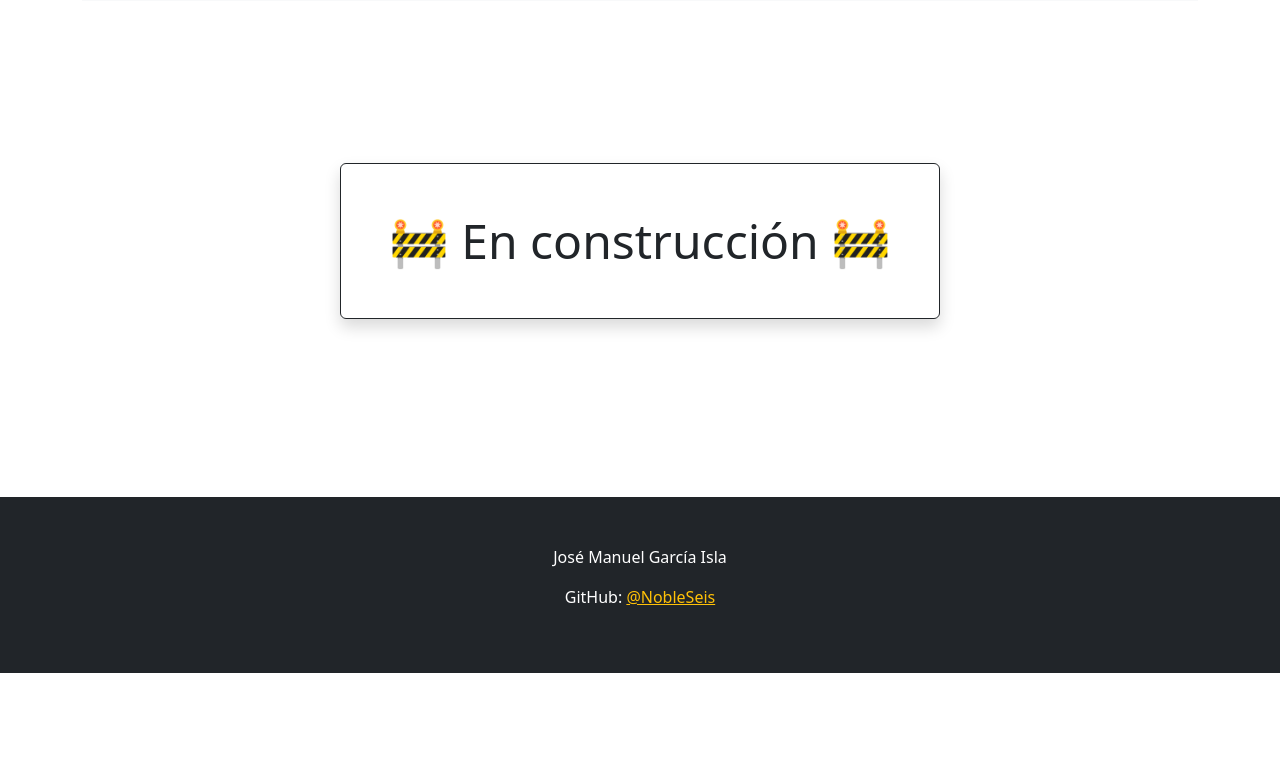
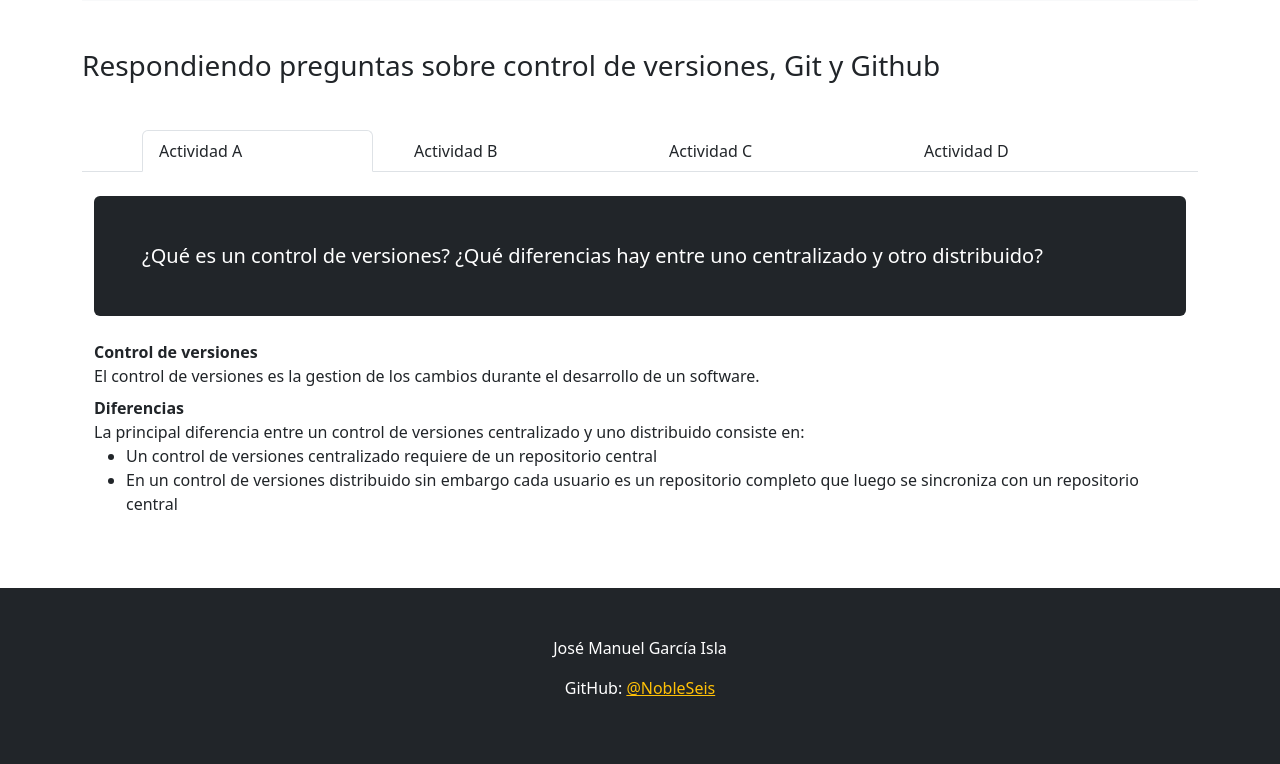
Before and after one commit to NobleSeis/2DAW, a PHP site: page /actividad5.php in a window 1280 px wide. Shown: the part 404-1168 px from the top of the page. Before the commit the page ends 1077 px from the top, so only its background shows below. Run offline with PHP 8.4, Linux system fonts and the light colour scheme.

Commit message:
[Add] - DWES - Tarea1 - 5

```diff
--- a/Desarrollo web en entorno servidor/Tema 1/gar_isl_j/5/actividad5.php
+++ b/Desarrollo web en entorno servidor/Tema 1/gar_isl_j/5/actividad5.php
@@ -5,7 +5,93 @@
         <li class="breadcrumb-item active">Actividad 5</li>
     </ol>
 </nav>
-<div style="display: flex; min-height: 50vh; align-items: center; justify-content: center;">
-    <p class="display-5 border border-dark p-5 shadow rounded">🚧 En construcción 🚧</p>
+
+<h3 class="mb-4">Respondiendo preguntas sobre control de versiones, Git y Github</h3>
+<div class="container-fluid mt-5">
+    <ul class="nav nav-tabs px-5 row">
+        <li class="nav-item col-sm-12 col-md-3">
+            <a class="nav-link active text-dark" data-bs-toggle="tab" href="#actividad1">Actividad A</a>
+        </li>
+        <li class="nav-item col-sm-12 col-md-3">
+            <a class="nav-link text-dark" data-bs-toggle="tab" href="#actividad2">Actividad B</a>
+        </li>
+        <li class="nav-item col-sm-12 col-md-3">
+            <a class="nav-link text-dark" data-bs-toggle="tab" href="#actividad3">Actividad C</a>
+        </li>
+        <li class="nav-item col-sm-12 col-md-3">
+            <a class="nav-link text-dark" data-bs-toggle="tab" href="#actividad4">Actividad D</a>
+        </li>
+    </ul>
+</div>
+<div class="tab-content my-4">
+    <!-- Actividad 1 -->
+    <div class="tab-pane container active" id="actividad1">
+        <h5 class="my-4 bg-dark p-5 text-white rounded">
+            ¿Qué es un control de versiones? ¿Qué diferencias hay entre uno centralizado y otro distribuido?
+        </h5>
+        <dl>
+            <dt>Control de versiones</dt>
+            <dd>
+                El control de versiones es la gestion de los cambios durante el desarrollo de un software.
+            </dd>
+            <dt>Diferencias</dt>
+            <dd>
+                La principal diferencia entre un control de versiones centralizado y uno distribuido consiste en:
+                <ul>
+                    <li>Un control de versiones centralizado requiere de un repositorio central</li>
+                    <li>En un control de versiones distribuido sin embargo cada usuario es un repositorio
+                        completo que luego se sincroniza con un repositorio central</li>
+                </ul>
+            </dd>
+        </dl>
+    </div>
+
+    <!-- Actividad 2 -->
+    <div class="tab-pane container fade" id="actividad2">
+        <h5 class="my-4 bg-dark p-5 text-white rounded">
+            ¿Qué es Git? ¿Y GitHub? ¿En qué se diferencian y cómo se relacionan entre sí?
+        </h5>
+        <dl>
+            <dt>Git</dt>
+            <dd>
+                Git es un software de control de versiones
+            </dd>
+            <dt>GitHub:</dt>
+            <dd>
+                GitHub es una plataforma para alojar proyectos usando el control de versiones Git.
+            </dd>
+
+            <dt>Diferencia y relación:</dt>
+            <dd>
+                Ambos, Git y GitHub son cosas completamente diferentes, Git es el sistema de control de versiones
+                mientras que GitHub usa dicho control de versiones para ofrecer un lugar donde disponer de repositorios
+                publicos o privados y ayudar al desarrollo colaborativo.
+            </dd>
+        </dl>
+    </div>
+
+    <!-- Actividad 3 -->
+    <div class="tab-pane container fade" id="actividad3">
+        <h5 class="my-4 bg-dark p-5 text-white rounded">
+            Hazte una cuenta, si no la tienes, en GitHub con un nombre de usuario serio y profesional.
+        </h5>
+        <p>
+            Ya dispongo de una cuenta en GitHub y es la que utilizo en mi trabajo:
+            <a href="https://github.com/NobleSeis" target="_blank">@NobleSeis</a>
+        </p>
+        <small>(Puede que el nombre no sea muy profesional pero la uso profesionalmente así que no la voy a cambiar)</small>
+
+    </div>
+
+    <!-- Actividad 4 -->
+    <div class="tab-pane container fade" id="actividad4">
+        <h5 class="my-4 bg-dark p-5 text-white rounded">
+            Crea un proyecto en GitHub de una aplicación web tuya y usa Git para subir el código.
+        </h5>
+        <p>
+            Ya dispongo de un repositorio público en el que voy subiendo las actividades del curso:
+            <a href="https://github.com/NobleSeis/2DAW" target="_blank">@NobleSeis/2DAW</a>
+        </p>
+    </div>
 </div>
 <?php require('../templates/footer.php'); ?>
```
